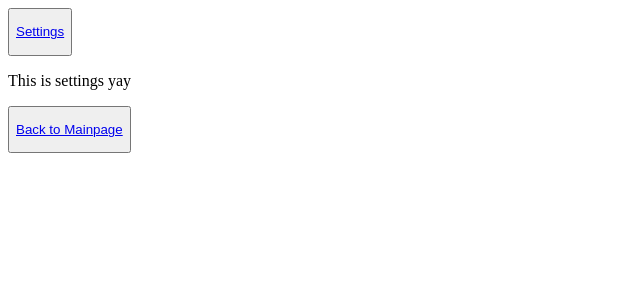
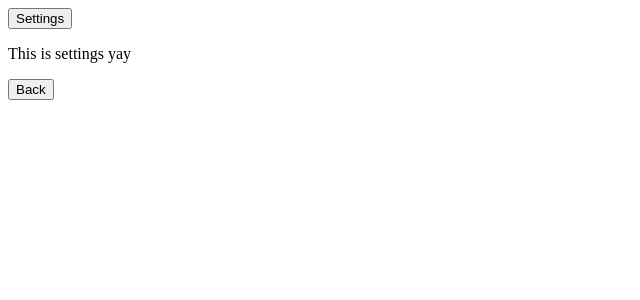
Before and after one commit to Edutale/Team-Plasma, a React (Vite) app in the folder edutale/: page /settings in a window 1280 px wide. Shown: the top 300 px of the page, without its empty margins (0-640 px from the left). Built offline with nearby package versions, Linux system fonts and the light colour scheme.

Commit message:
Fix routing on the Settings page

```diff
--- a/edutale/src/App.jsx
+++ b/edutale/src/App.jsx
@@ -16,9 +16,7 @@ export default function App() {
   return (
     <>
       <div id="modal-root"></div>
-      <button>
-        <Link to="/settings" className="settings"><p> Settings </p></Link>
-      </button>
+      <Link to="/settings" className="settings"><button> Settings </button></Link>
 
       <div className="navigation">
         <Navigation />
--- a/edutale/src/Settings/Settings.jsx
+++ b/edutale/src/Settings/Settings.jsx
@@ -1,10 +1,13 @@
-import { Link } from "react-router-dom"
+import { useNavigate } from "react-router-dom"
 
 export default function Settings() {
+    // to be able to navigate to the previous page
+    const navigate = useNavigate()
+
     return (
       <>
         <p> This is settings yay </p>
-        <button> <Link to="/" className=""><p> Back to Mainpage </p></Link> </button>
+        <button onClick={() => navigate(-1)}> Back </button>
       </>
     )
 }
```
